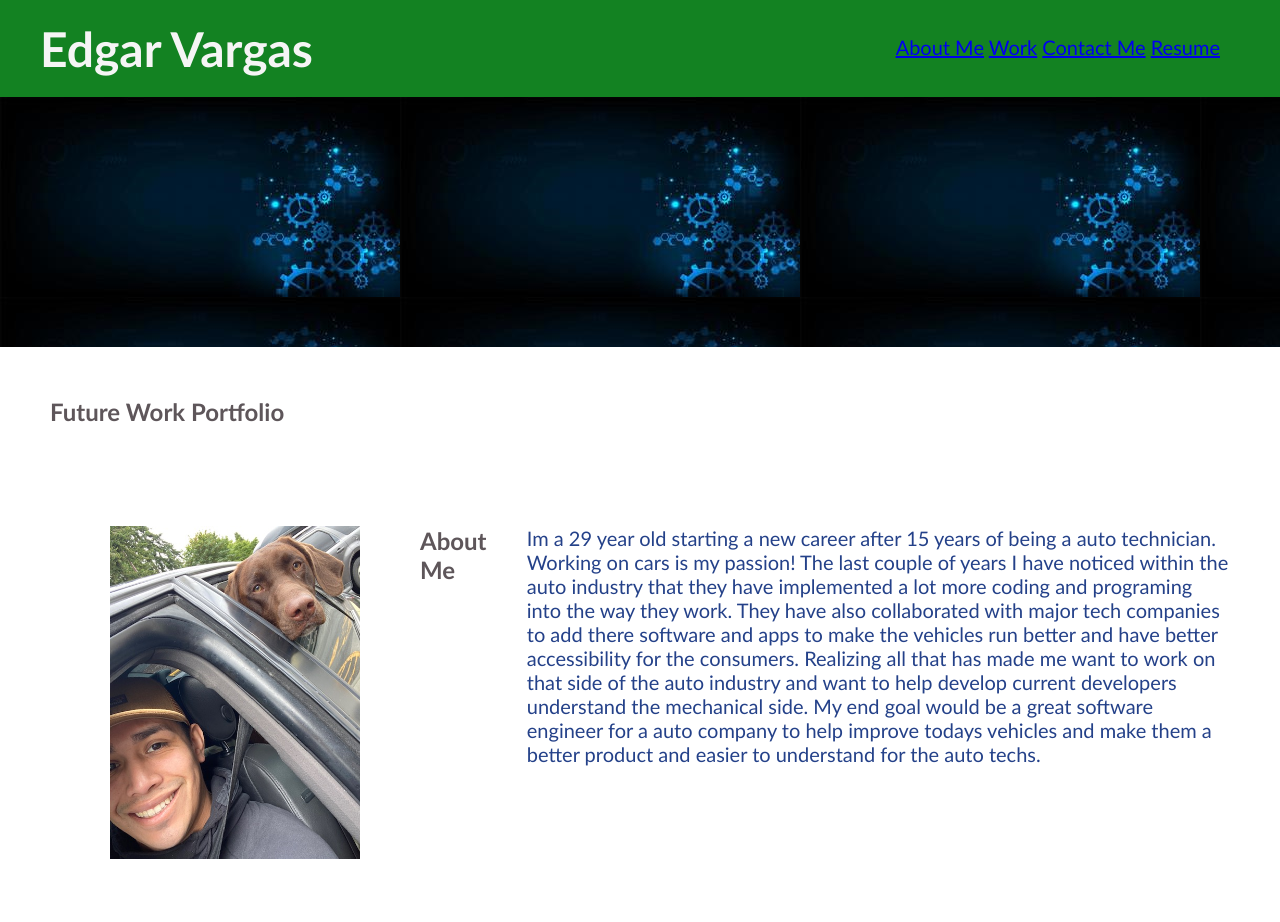
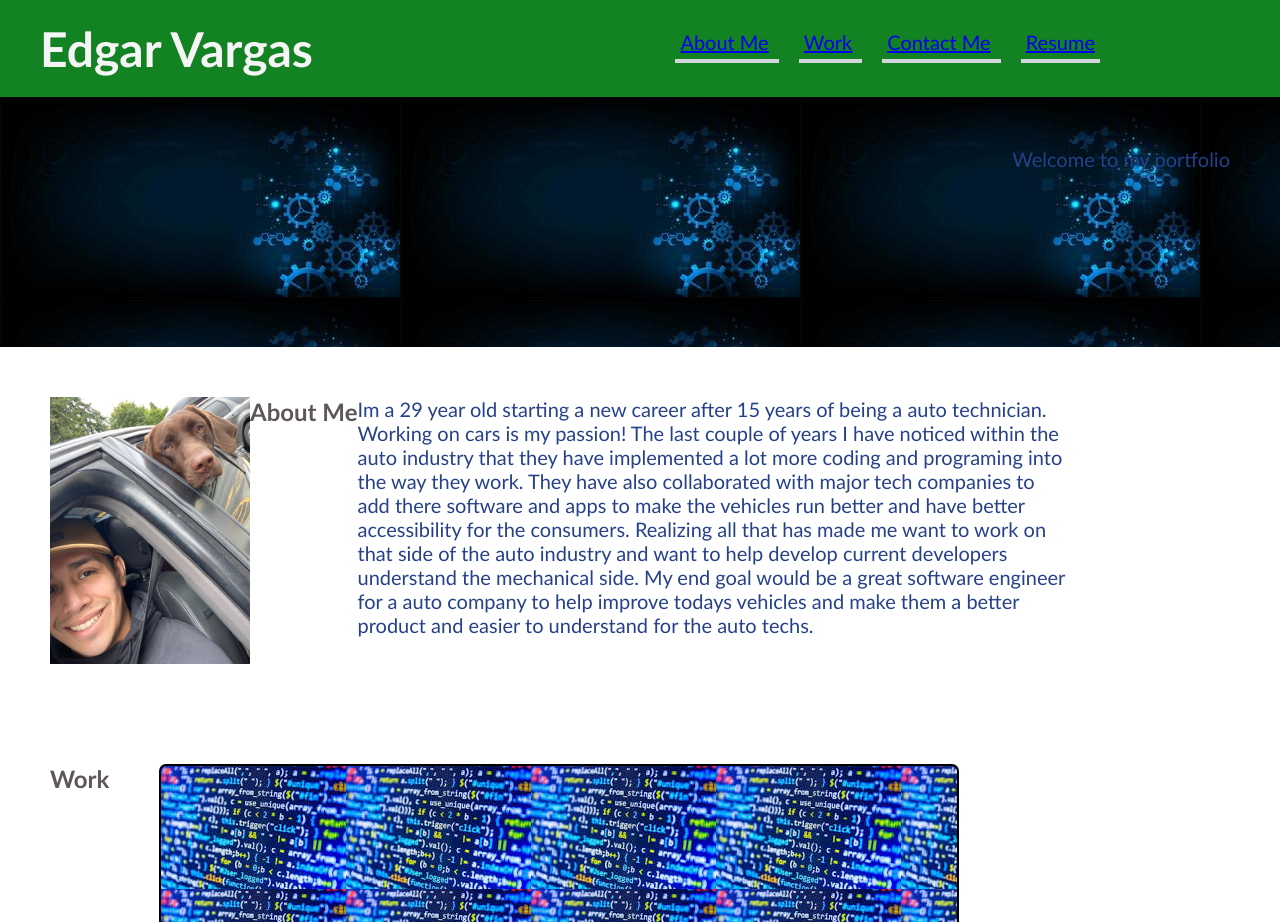
Before and after one commit to e-varg24/portfolio-advanced-css, a plain HTML site: page index.html in a window 1280 px wide. Shown: the top 922 px of the page. Drawn offline with Linux system fonts and the light colour scheme.

Commit message:
updated css

```diff
--- a/Assets/css/style.css
+++ b/Assets/css/style.css
@@ -5,40 +5,53 @@
   }
 
 * {
-    box-sizing: border-box;
     padding: 0;
     margin: 0;
     font-family: 'Gill Sans', 'Gill Sans MT', Calibri, 'Trebuchet MS', sans-serif;
-
+    box-sizing: border-box;
 }
 
 body {
    color: var(--background);
+   width: 100%;
 }
 
 header {
     padding: 20px 40px;
     width: 100%;
     background-color: #138222;
-
+    display: flex;
+    justify-content: flex-start;
+    align-items: flex-start;
 }
 
 header h1 {
-    display: inline-block;
+    text-align: left;
     font-size: 48px;
     font-weight: bold;
     color: whitesmoke;
     margin: 0%;
+    width: 30%;
 
 }
 
 header nav {
-    padding-top: 15px;
-    margin-right: 20px;
-    float: right;
-    font-size: 20px;
+  width: 60%;
+  display: flex;
+  justify-content: flex-end;
+  padding: 10px;
+  margin: 0px 0;
+  font-size: 20px;
 }
 
+header nav ul li {
+
+  margin: 0px 10px;
+  display: inline;
+  padding: 5px;
+  font-weight: lighter;
+  border-bottom: 4px solid #d2d4dc;
+}
 /* hero background image */
 .hero {
     margin: 0px;
@@ -51,11 +64,14 @@ header nav {
 
 }
 /* self img of me and my dog  */
+.float-left{
+  float: left;
+}
 .self-img {
     display: block;
-    margin: 60px;
+    margin: 50x;
     margin-top: 0px;
-    max-width: 250px;
+    max-width: 200px;
   }
 section {
     width: 100%;
@@ -74,7 +90,7 @@ p {
     margin: left 0px;
 
   }
-
+/* tile grids of imgs */
   .wrapper {
     margin-top: 0px;
     margin-left: 50px;
@@ -207,7 +223,7 @@ p {
     grid-row: 3;
     width: 400px;
     height: 120px;
-    background: url("../images/code img.png");
+    background: url("../images/code\ img.png");
     border: 2px solid black;
     margin-left: 75px;
     color: #c0c2ce;
@@ -320,7 +336,7 @@ flex: auto;
       grid-row: 2;
       width: 240px;
       height: 120px;
-      background: url();
+      background: url("../images/code\ img.png");
       border: 2px solid black;
       margin-left: 0px;
       color: #c0c2ce;
@@ -393,3 +409,5 @@ flex: auto;
       cursor: pointer;
       color: #afafaf
     }
+
+  }
--- a/index.html
+++ b/index.html
@@ -11,28 +11,39 @@
 <body>
 <!-- main logo/ nav -->
 <header>
-    <h1>Edgar Vargas</h1>
+
+    <h1>
+        <a>Edgar Vargas</a>
+    </h1>
+
     <nav>
+        <ul>
+            <li>
                 <a href="#about">About Me</a>
+            </li>
+
+            <li>
                 <a href="#work">Work</a>
+            </li>
+
+             <li>
                 <a href="#contact">Contact Me</a>
+             </li>
+
+             <li>
                  <a href="#">Resume</a>
+            </li>
+        </ul>
     </nav>
 
 </header>
 <!-- hero img gears -->
 <section class="hero">
-</section>
-
-<!-- hero banner -->
-<section class="hero-banner">
-    <div>
-        <h2>Future Work Portfolio</h2>
-    </div>
+    <p>Welcome to my portfolio</p>
 </section>
 
 
-<main class="page-wrapper">
+<main>
     <!-- about me -->
     <section id="about">
             <!-- self img -->
@@ -62,7 +73,6 @@
 
 </main>
 
-</body>
 
 <!-- contact me section -->
     <footer>
@@ -84,7 +94,7 @@
             </li>
         </ul>
      </section>
-
     </footer>
+</body>>
 
 </html>
```
Also changed, not shown: 1 other file. Lines whose indentation alone changed are shown as unchanged.
